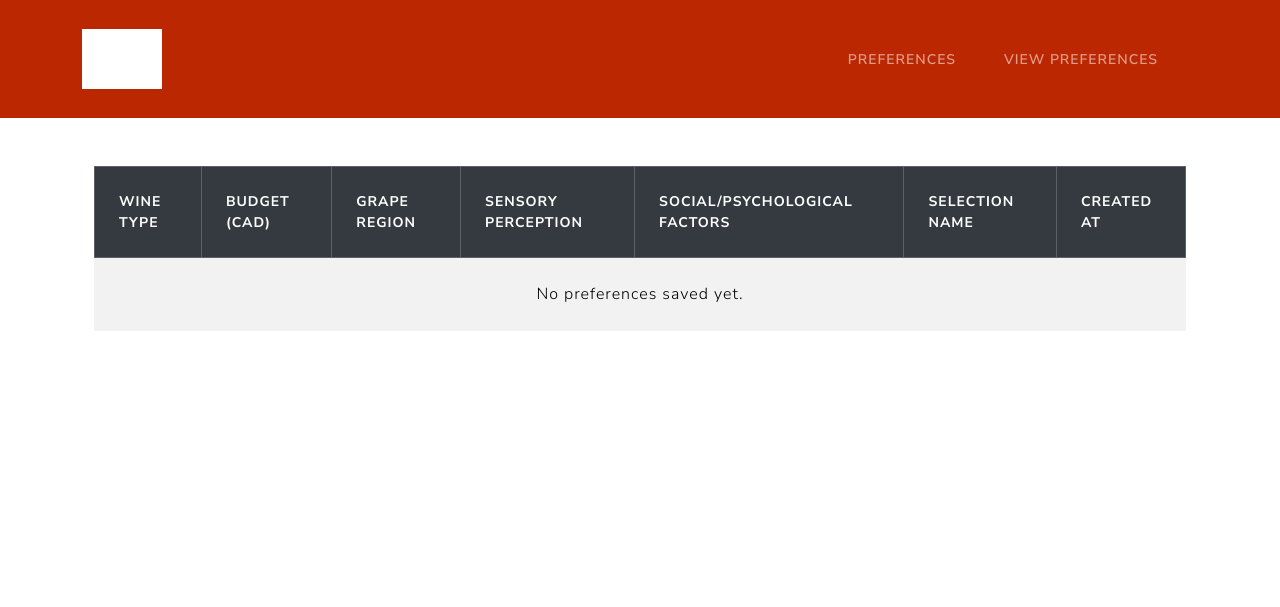
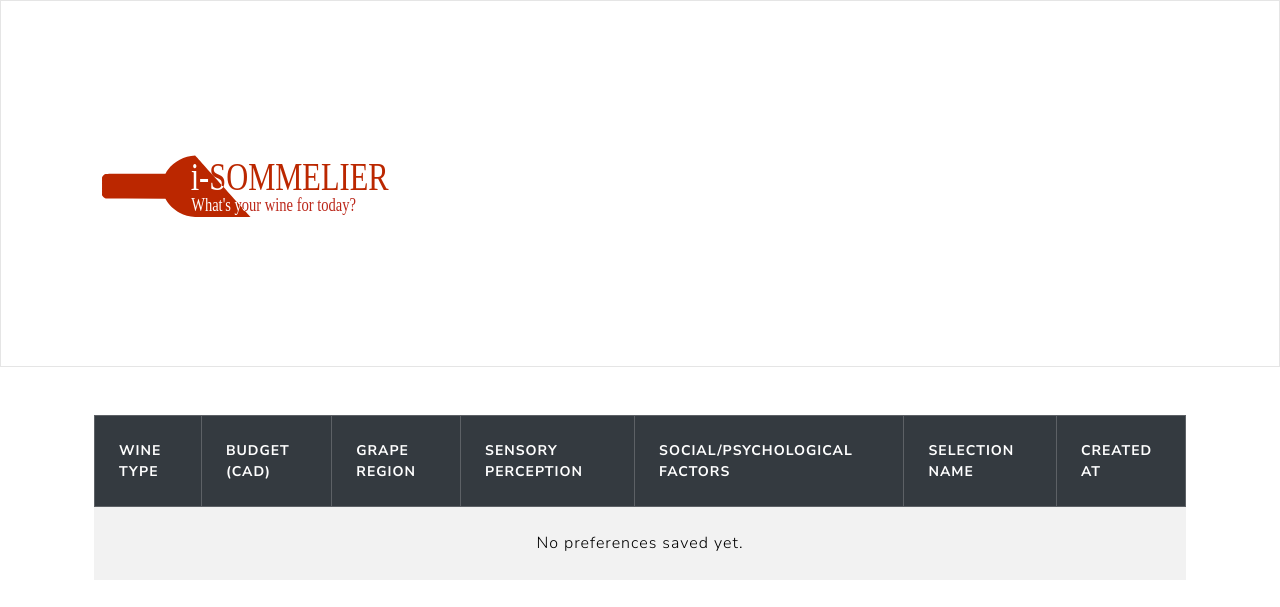
Before and after one commit to jonatasriciano/wine_app, a Django app: page /preferences/view/ in a window 1280 px wide. Shown: the top 607 px of the page. Run offline with Django 3.2, Linux system fonts and the light colour scheme; the visitor is signed in with stand-in values (Sample User, id 1); data that the repository does not hold is empty; some libraries are stand-ins or nearby versions; grey boxes are pictures that could not be loaded.

Commit message:
adjustaments

```diff
--- a/docker-compose.yml
+++ b/docker-compose.yml
@@ -8,7 +8,7 @@ services:
     ports:
       - "5432:5432"
     networks:
-      - shared_network  # Connecting to the shared network for PostgreSQL
+      - shared_network
 
   web:
     build: .
@@ -20,8 +20,8 @@ services:
     depends_on:
       - db
     networks:
-      - shared_network  # Shared network for communication with Node
+      - shared_network
 
 networks:
   shared_network:
-    driver: bridge  # Let Docker Compose manage the network
+    driver: bridge
--- a/preferences/templates/preferences/base.html
+++ b/preferences/templates/preferences/base.html
@@ -15,10 +15,10 @@
 </head>
 <body class="d-flex flex-column min-vh-100">
     <header>
-        <nav class="navbar navbar-expand-lg navbar-dark bg-primary">
+        <nav class="navbar navbar-expand-lg navbar-dark bg-light">
             <div class="container">
                 <a class="navbar-brand" href="/">
-                    <img src="{% static 'images/logo.png' %}" alt="I-Sommelier" height="60" class="logo">
+                    <img src="{% static 'images/logo.svg' %}" alt="I-Sommelier" class="logo">
                 </a>
                 <button class="navbar-toggler" type="button" data-bs-toggle="collapse" data-bs-target="#navbarNav" aria-controls="navbarNav" aria-expanded="false" aria-label="Toggle navigation">
                     <span class="navbar-toggler-icon"></span>
--- a/static/css/custom.css
+++ b/static/css/custom.css
@@ -159,9 +159,6 @@
     padding: 10px;
 }
 
-.logo {
-    filter: brightness(0) invert(1);
-}
 
 .is-invalid {
     border-color: #dc3545; /* Red border for invalid fields */
```
Also changed, not shown: static/images/logo.svg, 1 other file.
